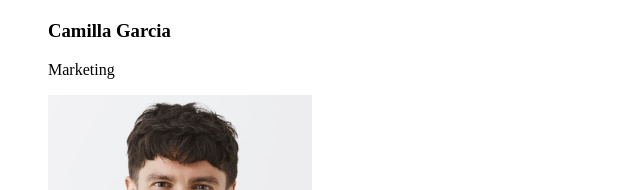
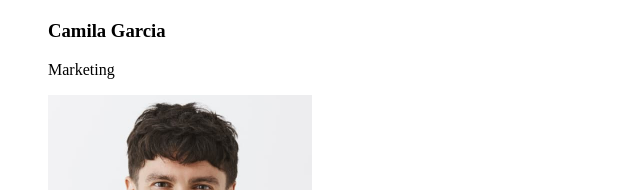
Before and after one commit to alonamaksymova5/goit-markup-hw-01, a plain HTML site: page index.html in a window 1280 px wide. Shown: the part 1638-1828 px from the top of the page, 0-640 px from the left. Drawn offline with Linux system fonts and the light colour scheme.

Commit message:
add one letter

```diff
--- a/index.html
+++ b/index.html
@@ -75,7 +75,7 @@
                 </li>
                 <li>
                     <img src="./images/camilla.jpg" alt="camilla.garcia" width="264" height="260">
-                    <h3>Camilla Garcia</h3>
+                    <h3>Camila Garcia</h3>
                     <p>Marketing</p>
                 </li>
                 <li>
```
